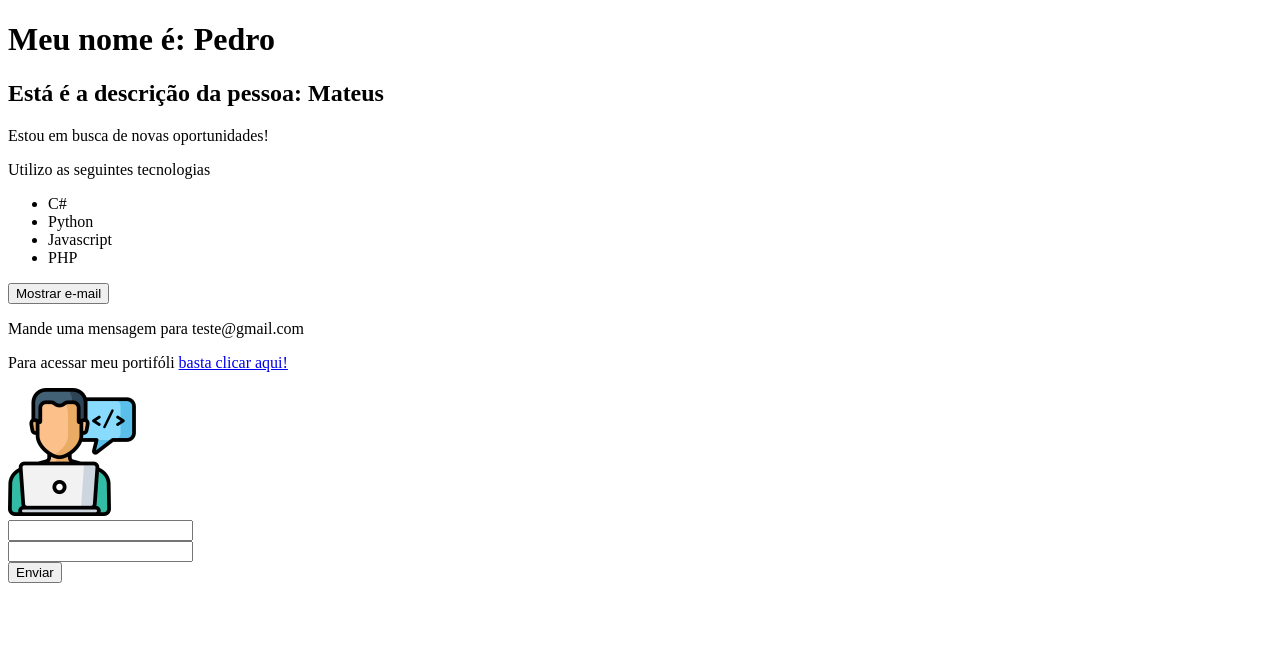
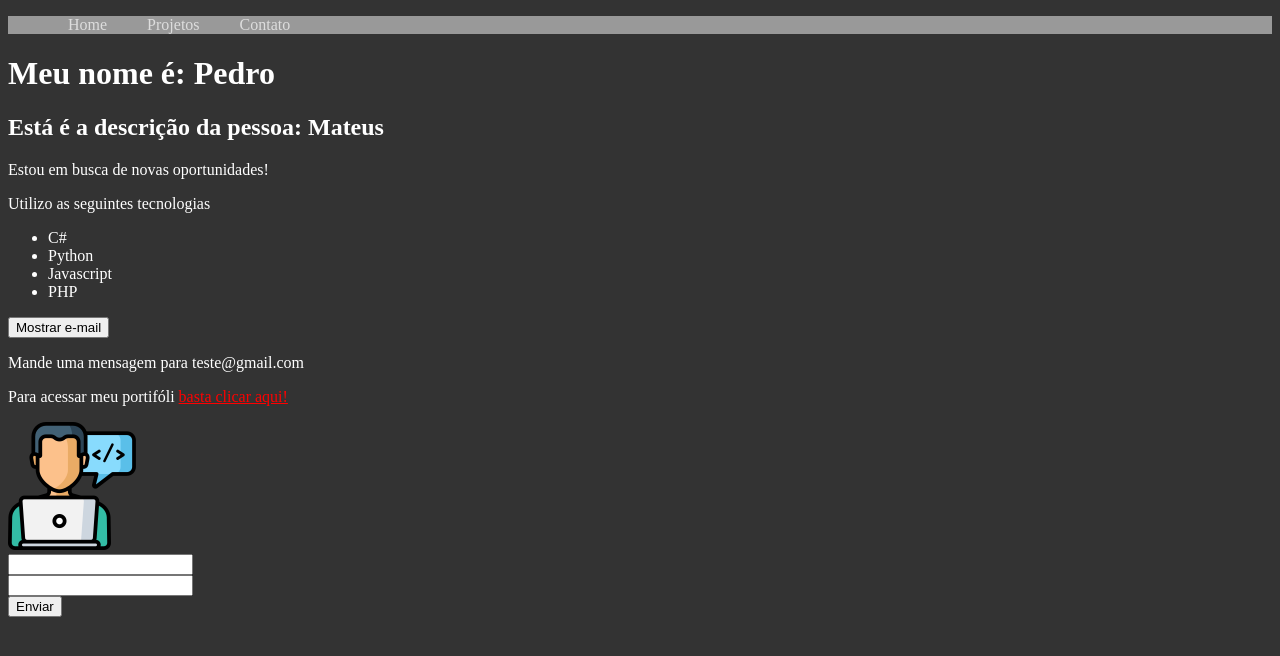
Before and after one commit to MateusMachado038/VueJs-horaDeCodar, a Vue app in the folder 2-vue-cli/: page / in a window 1280 px wide. Shown: the top 656 px of the page. Built offline with nearby package versions, Linux system fonts and the light colour scheme.

Commit message:
Css scoped

```diff
--- a/2-vue-cli/src/App.vue
+++ b/2-vue-cli/src/App.vue
@@ -1,16 +1,31 @@
 <template>
-  <life-cycle />
-  <pessoa />
-  <form-vue />
+  <div>
+    <Header />
+    <life-cycle />
+    <pessoa />
+    <form-vue />
+  </div>
 </template>
 
 <script>
+import Header from "./components/Header.vue";
 import FormVue from "./components/Form.vue";
 import LifeCycle from "./components/LifeCycle.vue";
 import Pessoa from "./components/Pessoa.vue";
 
 export default {
   name: "App",
-  components: { LifeCycle, Pessoa, FormVue },
+  components: { LifeCycle, Pessoa, FormVue, Header },
 };
 </script>
+
+<style>
+body {
+  background-color: #333;
+  color: #fff;
+}
+
+a {
+  color: red;
+}
+</style>
--- /dev/null
+++ b/2-vue-cli/src/components/Header.vue
@@ -0,0 +1,38 @@
+<template>
+  <ul>
+    <li>
+      <a href="#">Home</a>
+      <a href="#">Projetos</a>
+      <a href="#">Contato</a>
+    </li>
+  </ul>
+</template>
+
+<script>
+export default {
+  // eslint-disable-next-line vue/multi-word-component-names
+  name: "Header",
+};
+</script>
+
+<style scoped>
+ul {
+  list-style: none;
+  display: flex;
+  background: #999;
+}
+li {
+  margin-right: 16px;
+}
+
+a {
+  color: #ddd;
+  text-decoration: none;
+  transition: 0.5s;
+  padding: 20px;
+}
+
+a:hover {
+  color: turquoise;
+}
+</style>
```
